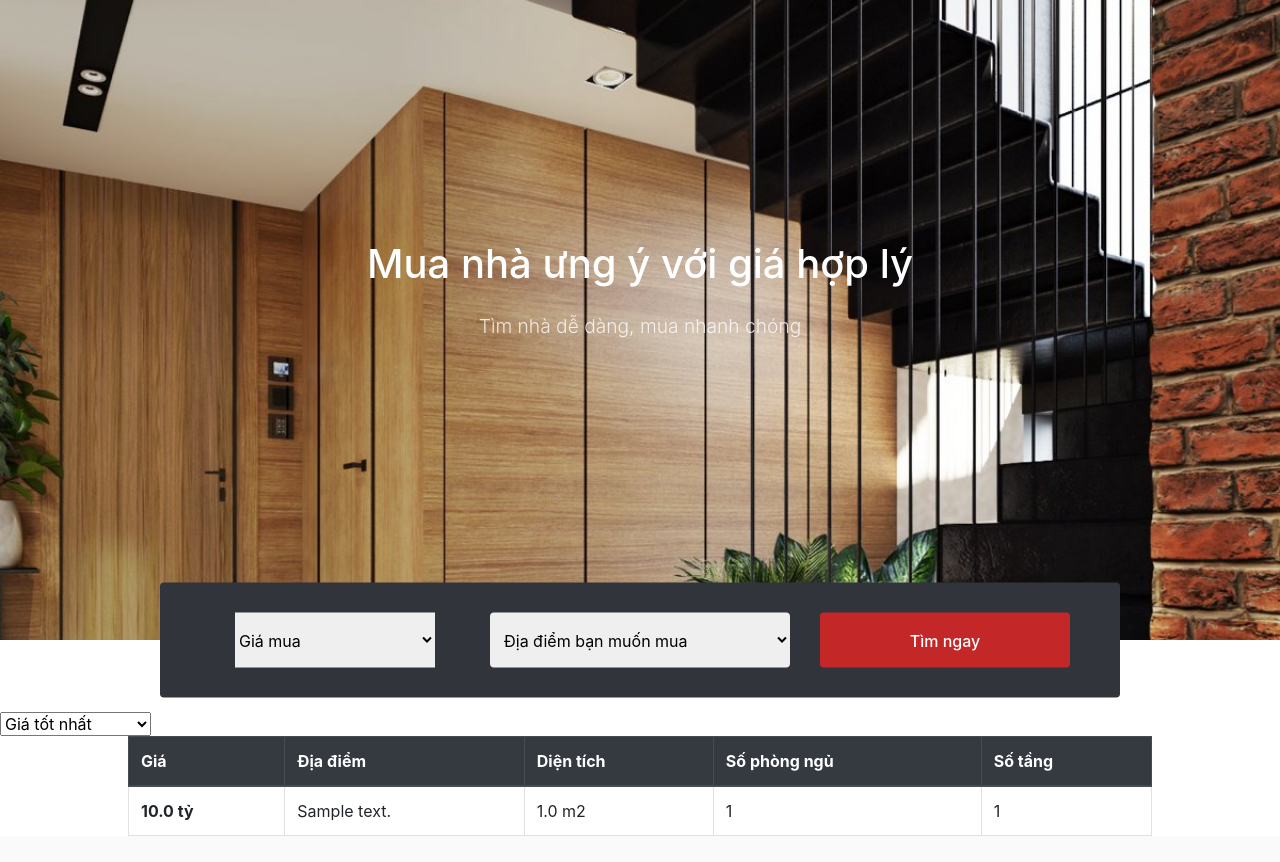
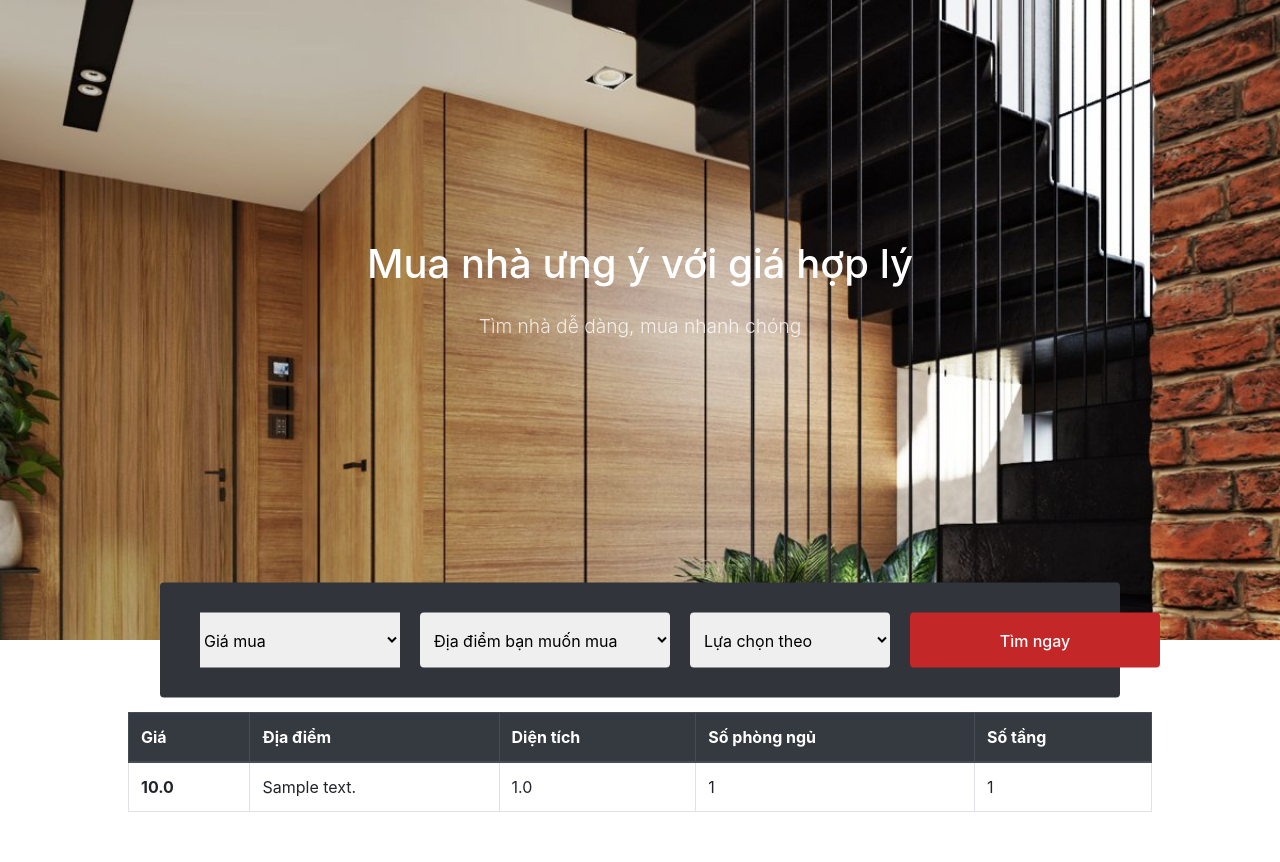
Before and after one commit to vitsieunhan98/DSS, a Flask app: template templates/home.html in a window 1280 px wide. Before the commit the page ends 836 px from the top, so only its background shows below. Run offline with Flask 2, Linux system fonts and the light colour scheme; the template is opened without the code that fills it: values that come from a table or form of the project are taken from there, others are empty; tables that the repository leaves empty hold one stand-in row (values such as "Sample post"); some libraries are stand-ins or nearby versions.

Commit message:
feat: Add options for displaying best price or best area

```diff
--- a/app.py
+++ b/app.py
@@ -30,6 +30,7 @@ def index():
     # Get arguments from request
     price = request.args.get('price')
     address = request.args.get('address')
+    option = request.args.get('option')
     # Get all houses
     houses = House.query.all()
     # filter_houses is a list containing houses which match conditions (price and address)
@@ -80,12 +81,16 @@ def index():
         matrix[i][2] = house['bedroom_number']
         matrix[i][3] = house['floor_number']
         i = i + 1
+
+    houses = filter_houses
     # Calculate C of each house using topsis
-    weight = bestPrice(matrix)
+    if option == "gia":
+        weight = bestPrice(matrix)
+    else:
+        weight = bestArea(matrix)
     for i in range(length):
         filter_houses[i]['weight'] = weight[i]
     filter_houses.sort(key=lambda x: x['weight'], reverse=True)
-    print(filter_houses)
 
     return render_template('home.html', houses=filter_houses)
 
--- a/static/style.css
+++ b/static/style.css
@@ -38,7 +38,7 @@ html {
     text-align: center;
     display: grid;
     grid-gap: 20px;
-    grid-template-columns: repeat(3, 1fr);
+    grid-template-columns: repeat(4, 1fr);
     position: absolute;
     left: 50%;
     transform: translate(-50%, -50%);
@@ -55,7 +55,15 @@ html {
     border: none;
 }
 #address {
-    width: 300px;
+    width: 250px;
+    height: 55px;
+    font-size: 1rem;
+    padding: 0 10px;
+    border-radius: 4px;
+    border: none;
+}
+#option {
+    width: 200px;
     height: 55px;
     font-size: 1rem;
     padding: 0 10px;
--- a/templates/home.html
+++ b/templates/home.html
@@ -33,10 +33,6 @@
                         <option value="6">6 tỷ</option>
                         <option value="7">7 tỷ</option>
                         <option value="8">8 tỷ</option>
-                        <option value="9">9 tỷ</option>
-                        <option value="10">10 tỷ</option>
-                        <option value="11">11 tỷ</option>
-                        <option value="12">12 tỷ</option>
                     </select>
                 </div>
                 <div class="address">
@@ -47,18 +43,19 @@
                     </select>
                     <!-- <input id="address" type="text" placeholder="Địa điểm bạn muốn mua"> -->
                 </div>
+                <div class="option">
+                    <select name="option" id="option">
+                        <option selected disabled hidden>Lựa chọn theo</option>
+                        <option value="gia">Giá tốt nhất</option>
+                        <option value="dientich">Diện tích tốt nhất</option>
+                    </select>
+                </div>
                 <input type="submit" id="search-button" value="Tìm ngay">
             </form>
             <br>
             <br>
             <br>
-            <div>
-                <select>
-                    <option value="gia">Giá tốt nhất</option>
-                    <option value="dientich">Diện tích tốt nhất</option>
-                </select>
-            </div>
-            <table class="table table-bordered" style="text-align: left; width: 80%; margin: 0 auto; padding: 100px 0 50px 0;">
+            <table class="table table-bordered" style="text-align: left; width: 80%; margin: 0 auto; margin-bottom: 50px;">
                 <thead class="thead-dark">
                     <tr>
                         <th> Giá </th>
@@ -68,11 +65,12 @@
                         <th> Số tầng </th>
                     </tr>
                 </thead>
+
                 {% for house in houses %}
                    <tr>
-                      <th> {{ house.price }} tỷ</th>
+                      <th> {{ house.price }} </th>
                       <td> {{ house.address }} </td>
-                      <td> {{ house.area }} m2</td>
+                      <td> {{ house.area }} </td>
                       <td> {{ house.bedroom_number }} </td>
                       <td> {{ house.floor_number }} </td>
                    </tr>
```
